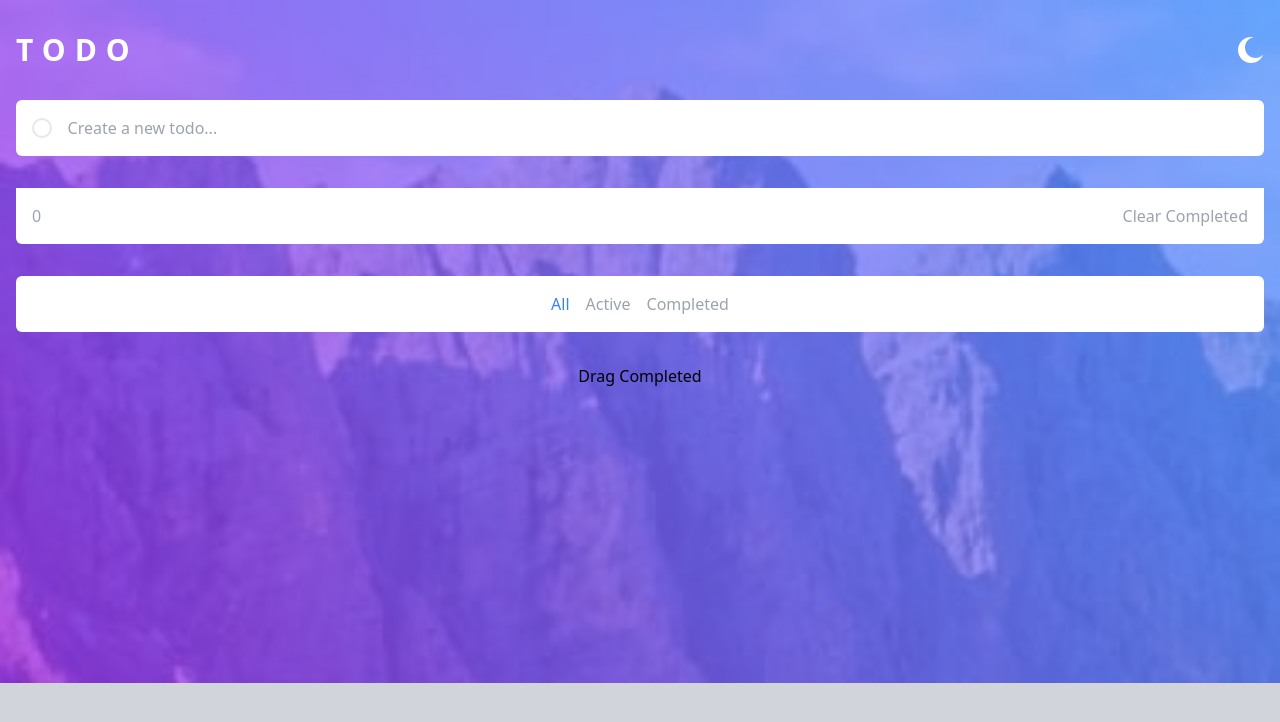
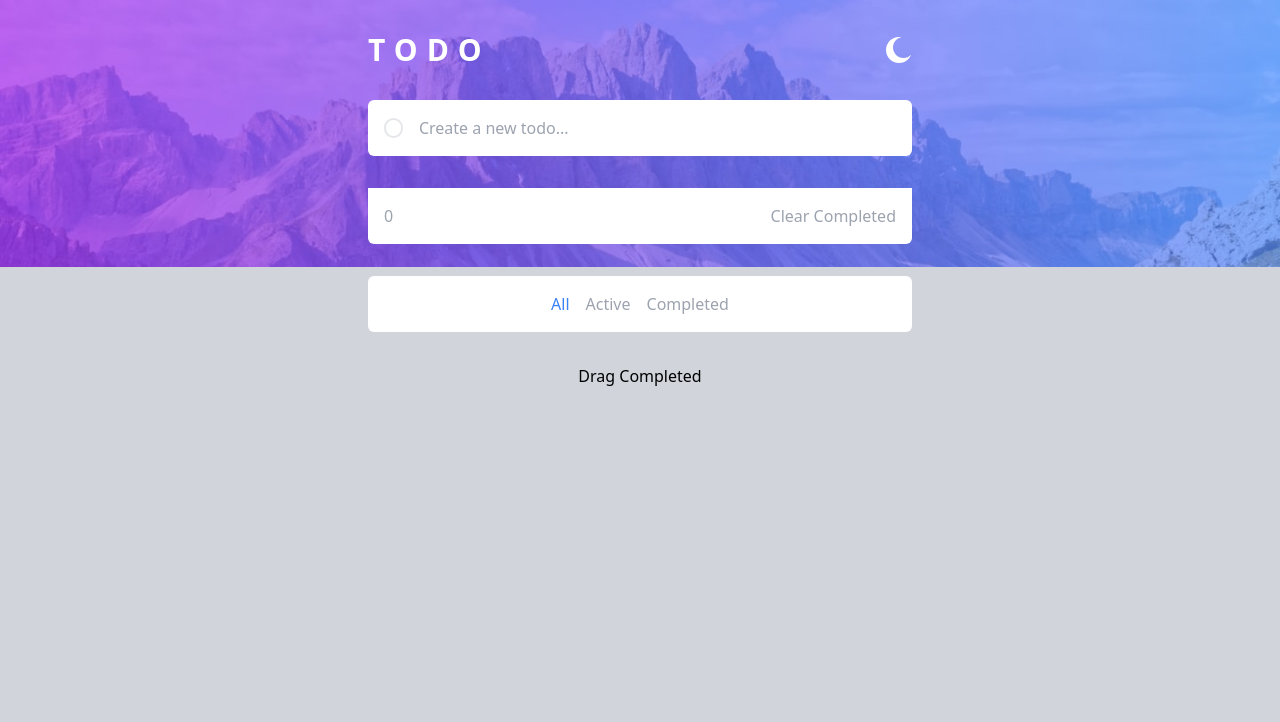
Before and after one commit to Alzate421/tailwind-todo-frontedmentor, a React (Vite) app: page / in a window 1280 px wide. Shown: the top 722 px of the page. Built offline with nearby package versions, Linux system fonts and the light colour scheme.

Commit message:
se agrego el responsive

```diff
--- a/src/App.jsx
+++ b/src/App.jsx
@@ -71,11 +71,15 @@ function App() {
   return (
     <>
       <div className="min-h-screen bg-contain bg-no-repeat
-      bg-[url('./assets/images/bg-mobile-light.jpg')] bg-gray-300
-      dark:bg-[url('./assets/images/bg-mobile-dark.jpg')] dark:bg-gray-800">
+      bg-gray-300 dark:bg-gray-800
+      bg-[url('./assets/images/bg-mobile-light.jpg')]
+      dark:bg-[url('./assets/images/bg-mobile-dark.jpg')]
+      md:bg-[url('./assets/images/bg-desktop-light.jpg')]
+      md:dark:bg-[url('./assets/images/bg-desktop-dark.jpg')]
+      ">
         <Header />
 
-        <main className="container mx-auto mt-8 px-4">
+        <main className="container mx-auto md:max-w-xl mt-8 px-4">
           <TodoCreate
             createTodo={createTodo}
           />
--- a/src/components/Header.jsx
+++ b/src/components/Header.jsx
@@ -18,7 +18,7 @@ const Header = () => {
   }, [darkMode]);
 
   return (
-    <header className="container mx-auto px-4 pt-8">
+    <header className="container mx-auto md:max-w-xl px-4 pt-8">
       <div className="flex justify-between">
         <h1 className="text-3xl font-semibold uppercase tracking-[0.3em] text-white ">Todo</h1>
         <button onClick={() => setDarkMode(!darkMode)}>
```
